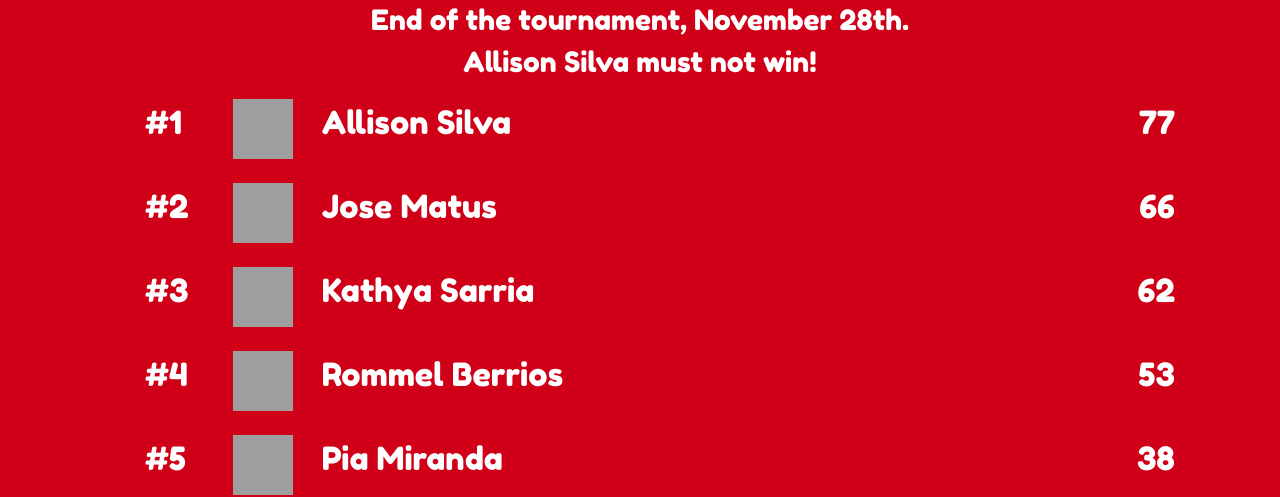
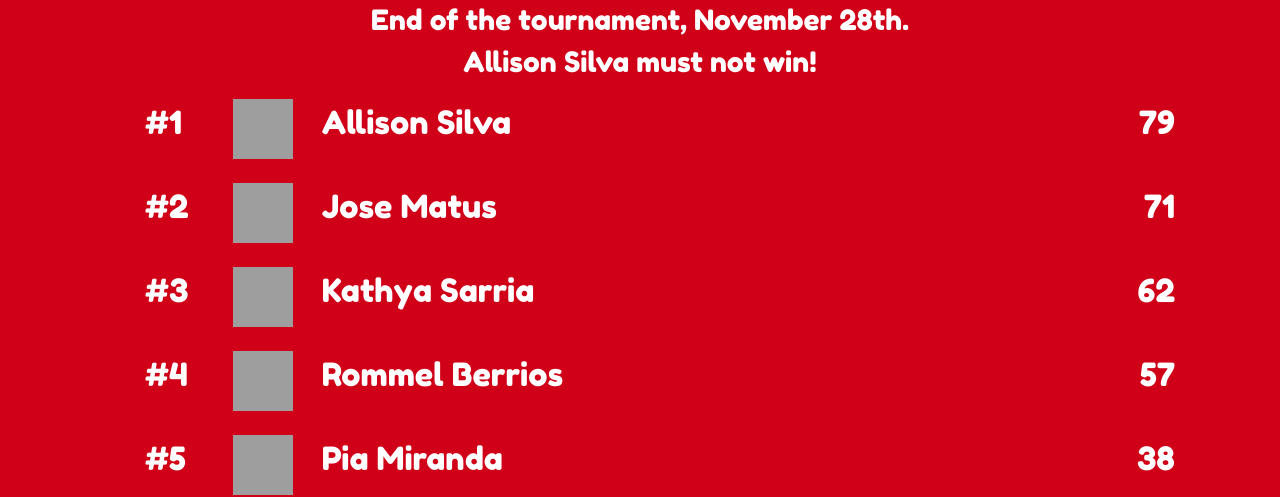
Before and after one commit to mediarain/rain-uno, a Jekyll site: the page built from index.md, in a window 1280 px wide. Shown: the part 411-908 px from the top of the page. Built offline with Jekyll 4.4.1, drawn with Linux system fonts in a browser that asks for light colours; grey boxes are pictures that could not be loaded.

Commit message:
update score 13-11-2018

```diff
--- a/_data/score.yml
+++ b/_data/score.yml
@@ -5,11 +5,11 @@ players:
 
 - name: Allison Silva
   hash: bb5a9483c2cccaa2e3154992dc12d36f
-  score: 77
+  score: 79
 
 - name: Jose Matus
   hash: 1d385262dcfe3ed3891770bd0f46ace1
-  score: 66
+  score: 71
 
 - name: Gema Sandoval
   hash: 1abcfcb70884e5105b250559eb3a84c5
@@ -17,7 +17,7 @@ players:
 
 - name: Rommel Berrios
   hash: 687aa7f2bae0e9dfabe85ec6e9eaffcb
-  score: 53
+  score: 57
 
 - name: Kathya Sarria
   hash: 2b7219f080114fdd89982067b8a751e4
```
